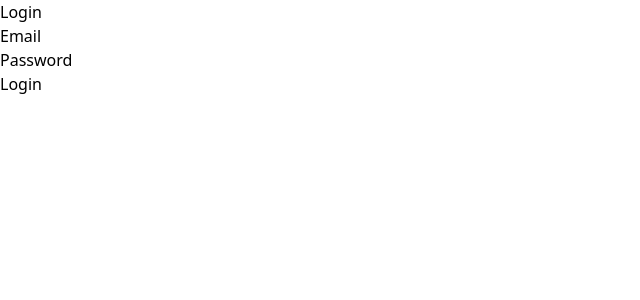
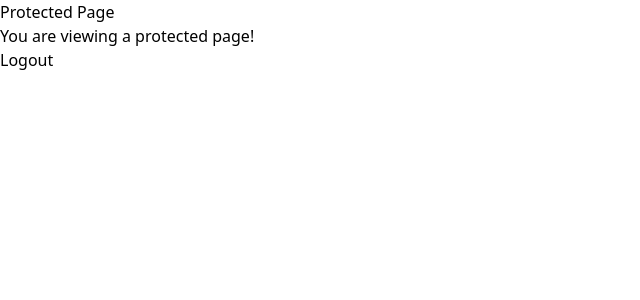
Before and after one commit to asalkhaef/auth-with-vue, a Vue app: page /protected in a window 1280 px wide. Shown: the top 300 px of the page, without its empty margins (0-640 px from the left). Built offline with nearby package versions, Linux system fonts and the light colour scheme; sample sign-in values are in the browser's storage.

Commit message:
Fix token generate and check

```diff
--- a/package.json
+++ b/package.json
@@ -9,6 +9,7 @@
     "preview": "vite preview"
   },
   "dependencies": {
+    "axios": "^1.7.2",
     "pinia": "^2.1.7",
     "vue": "^3.4.29",
     "vue-router": "^4.3.3"
--- a/src/App.vue
+++ b/src/App.vue
@@ -1,9 +1,8 @@
 <script setup>
-import LoginView from "./views/LoginView.vue";
 </script>
 
 <template>
-  <login-view></login-view>
+  <router-view />
 </template>
 
 <style scoped>
--- a/src/router/index.js
+++ b/src/router/index.js
@@ -1,10 +1,15 @@
 import { createRouter, createWebHistory } from "vue-router";
-import LoginView from "../views/LoginView.vue";
-import SignupView from "../views/SignupView.vue";
+import { useAuthStore } from "../stores/auth";
+import ProtectedPage from "../views/ProtectedPage.vue";
+import LoginView from "@/views/LoginView.vue";
 
 const routes = [
   { path: "/login", component: LoginView },
-  { path: "/signup", component: SignupView },
+  {
+    path: "/protected",
+    component: ProtectedPage,
+    meta: { requiresAuth: true },
+  },
 ];
 
 const router = createRouter({
@@ -12,4 +17,13 @@ const router = createRouter({
   routes,
 });
 
+router.beforeEach((to, from, next) => {
+  const authStore = useAuthStore();
+  if (to.meta.requiresAuth && !authStore.token) {
+    next("/login");
+  } else {
+    next();
+  }
+});
+
 export default router;
--- a/src/stores/auth.js
+++ b/src/stores/auth.js
@@ -7,30 +7,32 @@ export const useAuthStore = defineStore("auth", {
     user: null,
   }),
   actions: {
-    async login(email, password) {
+    async login(username, password) {
       try {
-        const response = await axios.post("https://your-mock-api/login", {
-          email,
+        const response = await axios.post("https://dummyjson.com/auth/login", {
+          username,
           password,
         });
         this.token = response.data.token;
-        this.user = response.data.user;
+        this.user = response.data;
         localStorage.setItem("token", this.token);
       } catch (error) {
         console.error("Failed to login", error);
       }
     },
-    async signup(email, password) {
+    async getUser() {
       try {
-        const response = await axios.post("https://your-mock-api/signup", {
-          email,
-          password,
-        });
-        this.token = response.data.token;
-        this.user = response.data.user;
-        localStorage.setItem("token", this.token);
+        const response = await axios.get(
+          "https://dummyjson.com/auth/users/me",
+          {
+            headers: {
+              Authorization: `Bearer ${this.token}`,
+            },
+          }
+        );
+        this.user = response.data;
       } catch (error) {
-        console.error("Failed to signup", error);
+        console.error("Failed to fetch user data", error);
       }
     },
     logout() {
--- a/src/views/LoginView.vue
+++ b/src/views/LoginView.vue
@@ -4,10 +4,10 @@
       <h1 class="text-2xl mb-4">Login</h1>
       <form @submit.prevent="login">
         <div class="mb-4">
-          <label class="block text-sm font-bold mb-2">Email</label>
+          <label class="block text-sm font-bold mb-2">Username</label>
           <input
-            v-model="email"
-            type="email"
+            v-model="username"
+            type="text"
             class="w-full px-3 py-2 border rounded"
             required
           />
@@ -33,14 +33,25 @@
 </template>
 
 <script setup>
-import { ref } from "vue";
+import { ref, watch } from "vue";
 import { useAuthStore } from "../stores/auth";
+import { useRouter } from "vue-router";
 
-const email = ref("");
+const username = ref("");
 const password = ref("");
 const authStore = useAuthStore();
+const router = useRouter();
 
 const login = () => {
-  authStore.login(email.value, password.value);
+  authStore.login(username.value, password.value);
 };
+
+watch(
+  () => authStore.token,
+  (newToken) => {
+    if (newToken) {
+      router.push("/protected");
+    }
+  }
+);
 </script>
--- /dev/null
+++ b/src/views/ProtectedPage.vue
@@ -0,0 +1,23 @@
+<template>
+  <div class="p-6 bg-white rounded shadow-md w-full max-w-3xl mx-auto">
+    <h1 class="text-2xl mb-4">Protected Page</h1>
+    <p>You are viewing a protected page!</p>
+    <button
+      @click="logout"
+      class="mt-4 py-2 px-4 bg-red-500 text-white rounded"
+    >
+      Logout
+    </button>
+  </div>
+</template>
+
+  <script setup>
+import { useAuthStore } from "../stores/auth";
+
+const authStore = useAuthStore();
+
+const logout = () => {
+  authStore.logout();
+  window.location.href = "/login";
+};
+</script>
--- a/src/views/SignupView.vue
+++ b/src/views/SignupView.vue
@@ -1,4 +1,4 @@
-<template>
+<!-- <template>
   <div class="flex items-center justify-center min-h-screen bg-gray-100">
     <div class="p-6 bg-white rounded shadow-md w-full max-w-sm">
       <h1 class="text-2xl mb-4">Signup</h1>
@@ -44,3 +44,4 @@ const signup = () => {
   authStore.signup(email.value, password.value);
 };
 </script>
+     -->
```
Also changed, not shown: 1 other file (tests, documents, lock files or other folders).
